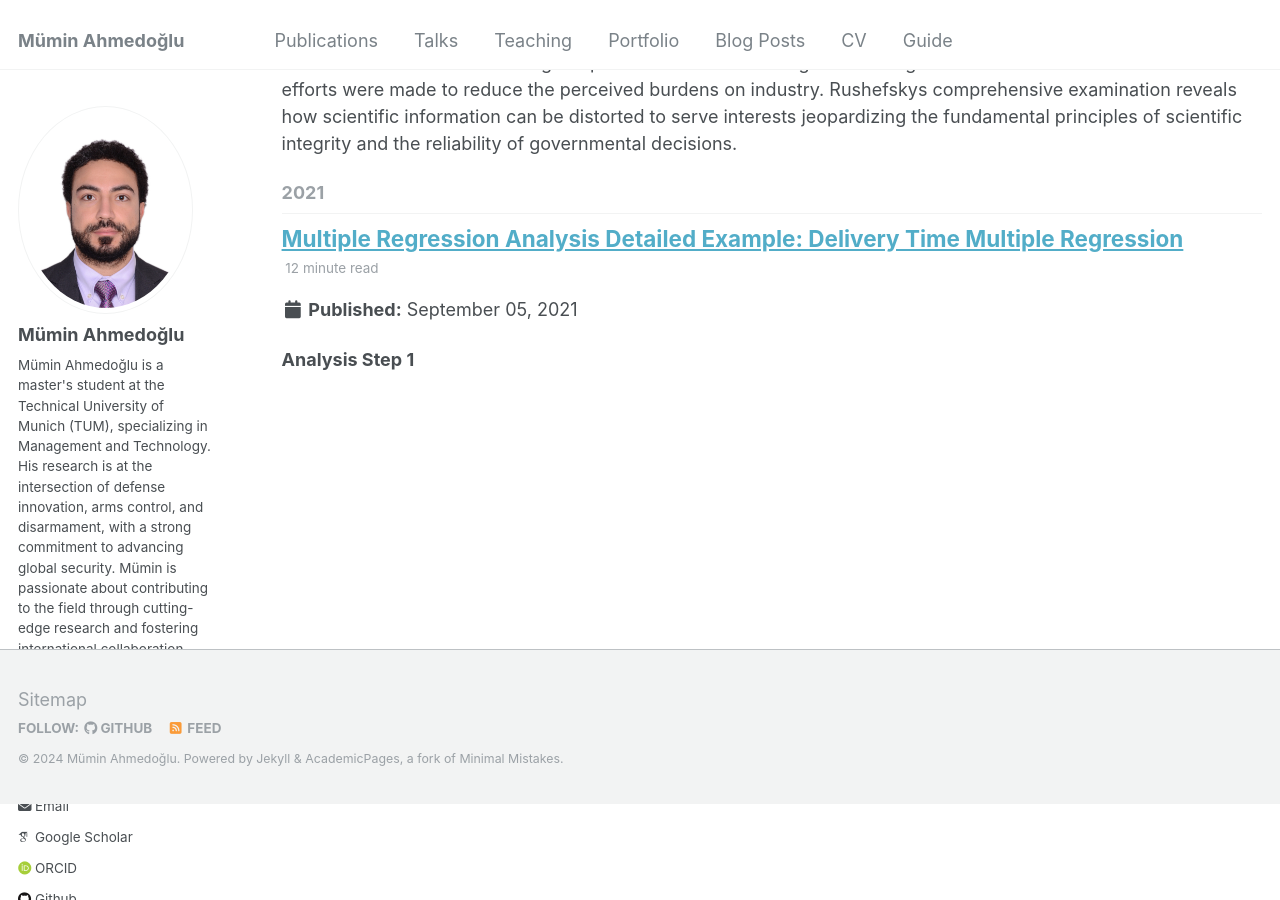
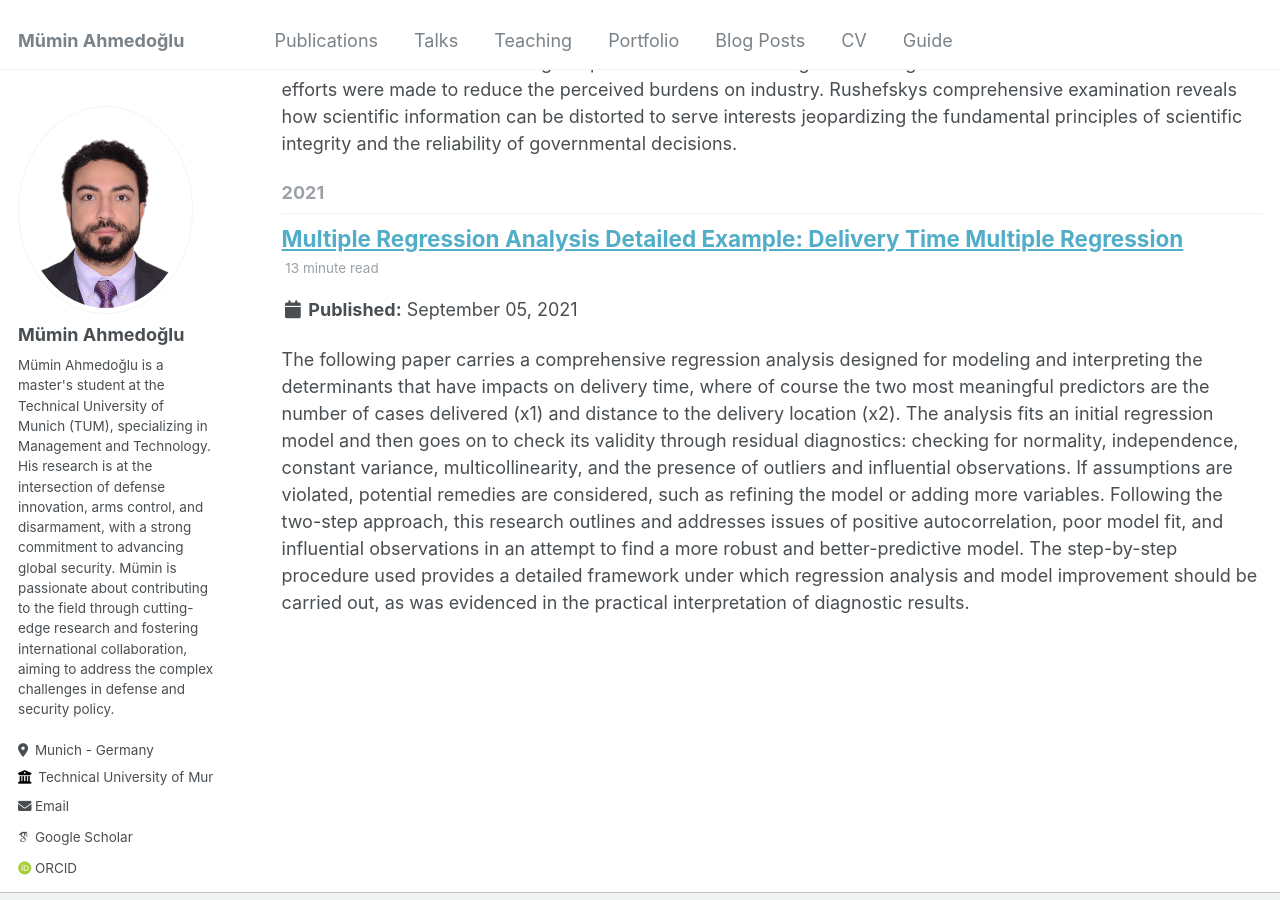
Before and after one commit to ahmedoglu/ahmedoglu.github.io, a Jekyll site: the page built from _pages/year-archive.html, in a window 1280 px wide and 900 px high, scrolled down 6350 px. Built offline with Jekyll 4.4.1, drawn with Linux system fonts in a browser that asks for light colours; some web fonts are replaced.

Commit message:
Update 2012-08-14-blog-post-21.md

```diff
--- a/_posts/2012-08-14-blog-post-21.md
+++ b/_posts/2012-08-14-blog-post-21.md
@@ -8,11 +8,14 @@ tags:
   - Multiple Regression
 ---
 
+The following paper carries a comprehensive regression analysis designed for modeling and interpreting the determinants that have impacts on delivery time, where of course the two most meaningful predictors are the number of cases delivered (x1) and distance to the delivery location (x2). The analysis fits an initial regression model and then goes on to check its validity through residual diagnostics: checking for normality, independence, constant variance, multicollinearity, and the presence of outliers and influential observations. If assumptions are violated, potential remedies are considered, such as refining the model or adding more variables. Following the two-step approach, this research outlines and addresses issues of positive autocorrelation, poor model fit, and influential observations in an attempt to find a more robust and better-predictive model. The step-by-step procedure used provides a detailed framework under which regression analysis and model improvement should be carried out, as was evidenced in the practical interpretation of diagnostic results.
+
+
 **Analysis Step 1**
 
 At the first step, the following model is fitted the data to explain the relationship between the delivery time (y) and the number of cases delivered (x1) and the distance between the center and the delivered place (x2).
 
-!https://miro.medium.com/v2/resize:fit:1400/1*XrtggYKuUkMRAhLzqiPAoA.png
+![image](https://github.com/user-attachments/assets/e81d3657-0508-4c6d-b660-9840b2c35c67)
 
 (See the APPENDIX 1 for the MINITAB output)
 
```
